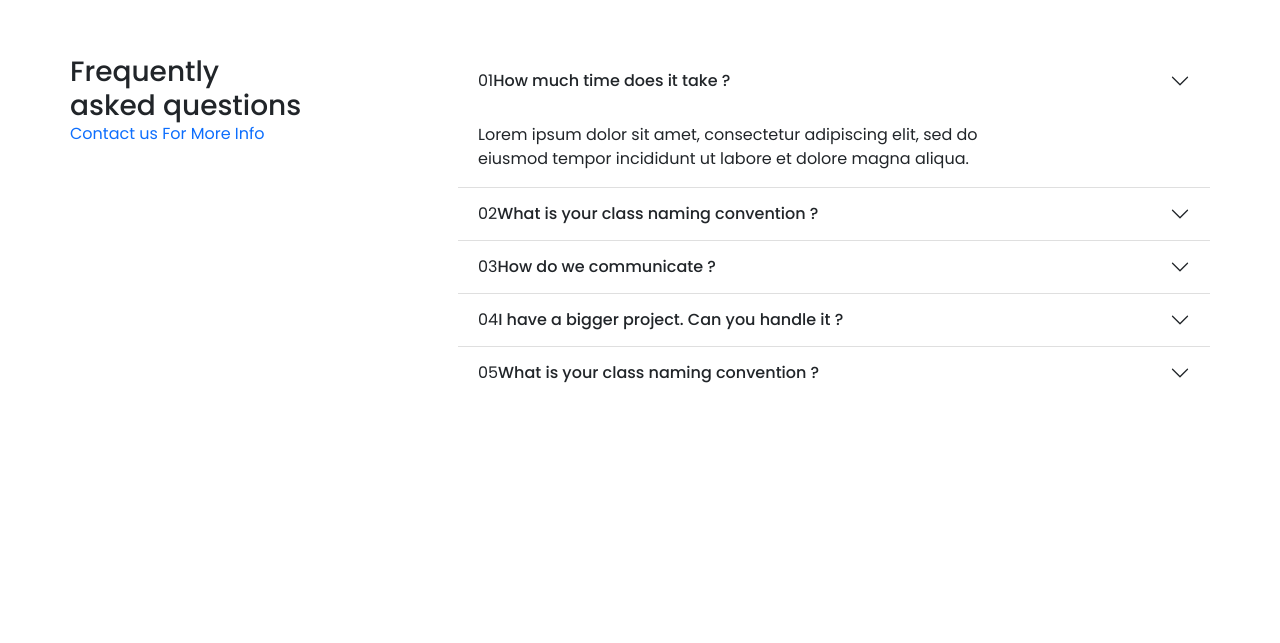
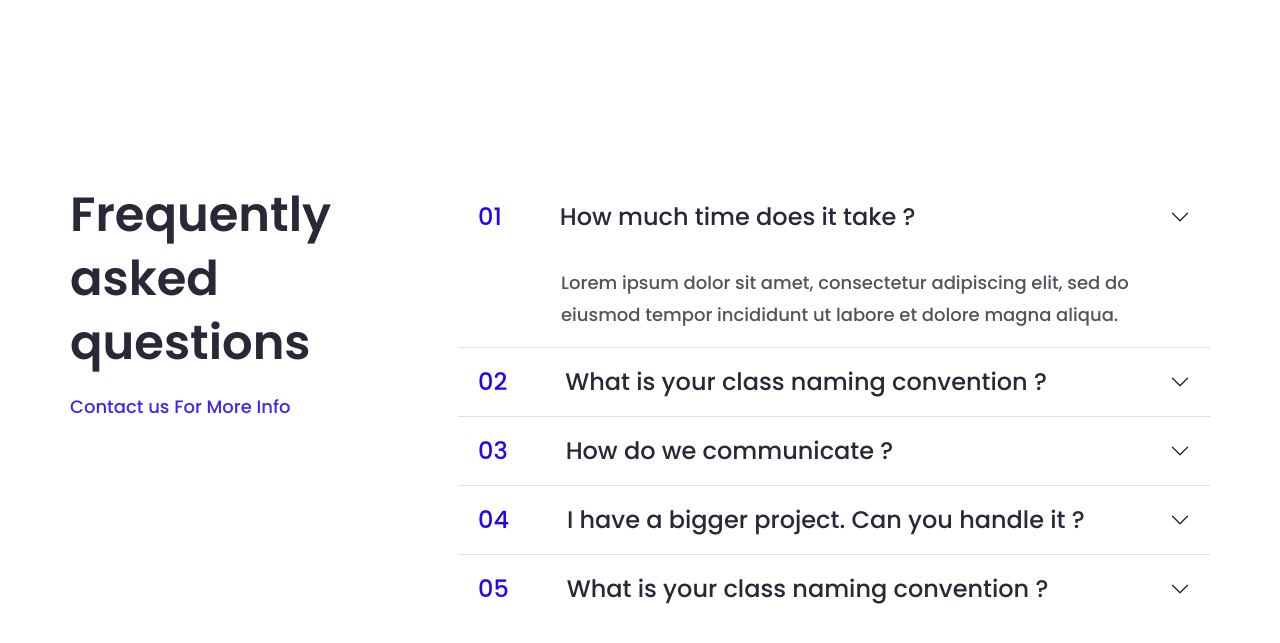
Before and after one commit to yasinn-arafat/Finsweet-Pricing, a plain HTML site: page index.html in a window 1280 px wide. Shown: the part 1269-1912 px from the top of the page. Before the commit the page ends 1668 px from the top, so only its background shows below. Drawn offline with nearby package versions, Linux system fonts and the light colour scheme.

Commit message:
Acordion Part css done

```diff
--- a/css/style.css
+++ b/css/style.css
@@ -255,3 +255,68 @@ body {
 /* ================================================
             Pricing Part Css End
 ===================================================*/
+
+/* ================================================
+            Accordion Part Css Start
+===================================================*/
+
+#accordion_part {
+  padding: 128px 0;
+}
+#accordion_part .accordion_left h3 {
+  color: var(--Dark-blue, #282938);
+  font-size: 48px;
+  font-weight: 600;
+  line-height: 64px;
+  padding-bottom: 16px;
+}
+#accordion_part .accordion_left a {
+  color: var(--Royal-Blue, #2405f2);
+  font-size: 18px;
+  font-weight: 500;
+  line-height: 32px;
+  opacity: 0.87;
+  transition: all linear 0.2s;
+  -webkit-transition: all linear 0.2s;
+  -moz-transition: all linear 0.2s;
+  -ms-transition: all linear 0.2s;
+  -o-transition: all linear 0.2s;
+}
+
+#accordion_part .accordion_left a:hover {
+  border-radius: 30px;
+  background: var(--Yellow);
+  -webkit-border-radius: 30px;
+  -moz-border-radius: 30px;
+  -ms-border-radius: 30px;
+  -o-border-radius: 30px;
+  color: var(--Dark-blue);
+  padding: 0 7px;
+}
+
+#accordion_part .accordion_right span {
+  color: var(--Royal-Blue, #2405f2);
+  text-align: center;
+  font-size: 24px;
+  font-weight: 500;
+  line-height: 36px;
+  margin-right: 58px;
+}
+#accordion_part .accordion_right h6 {
+  color: var(--Dark-blue, #282938);
+  font-size: 24px;
+  font-weight: 500;
+  line-height: 36px;
+}
+#accordion_part .accordion_right p {
+  color: var(--Dark-blue, #282938);
+  font-size: 18px;
+  font-weight: 500;
+  line-height: 32px;
+  opacity: 0.8;
+  padding-left: 83px;
+}
+
+/* ================================================
+            Accordion Part Css End
+===================================================*/
```
